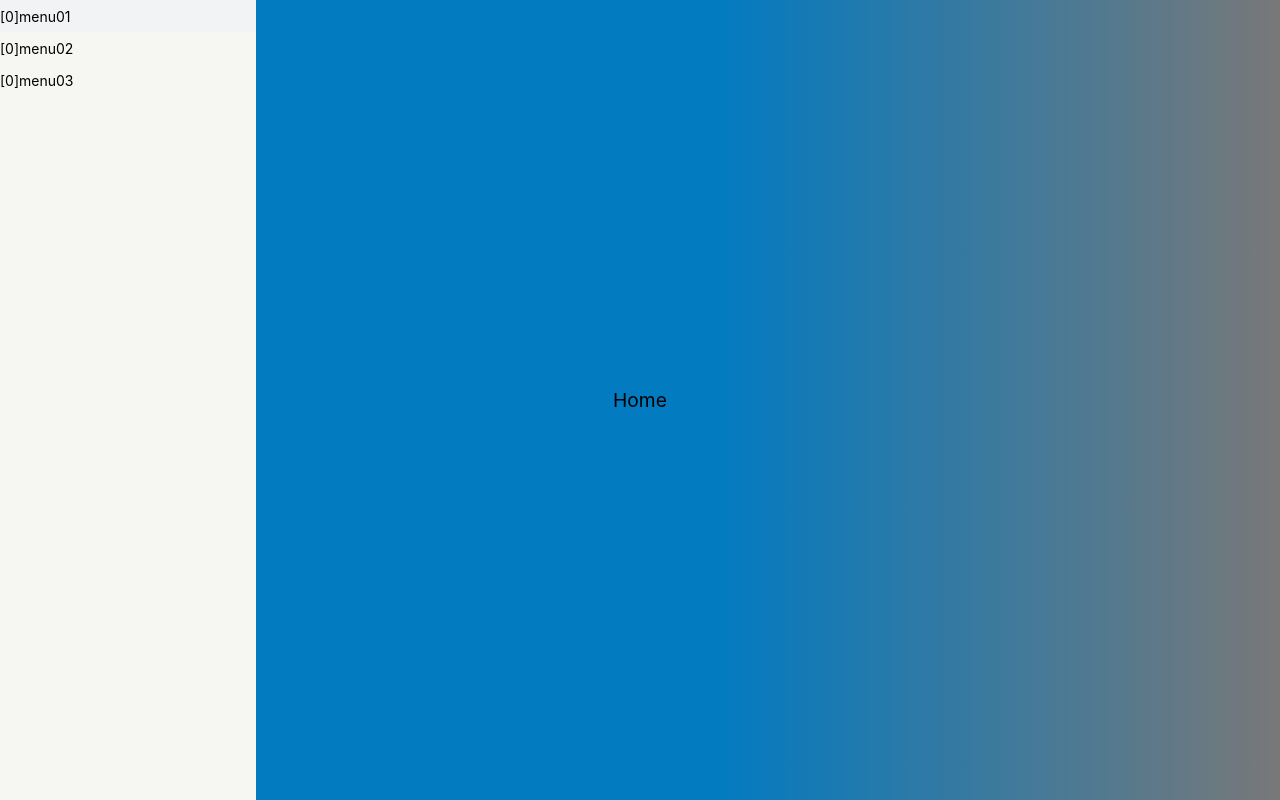
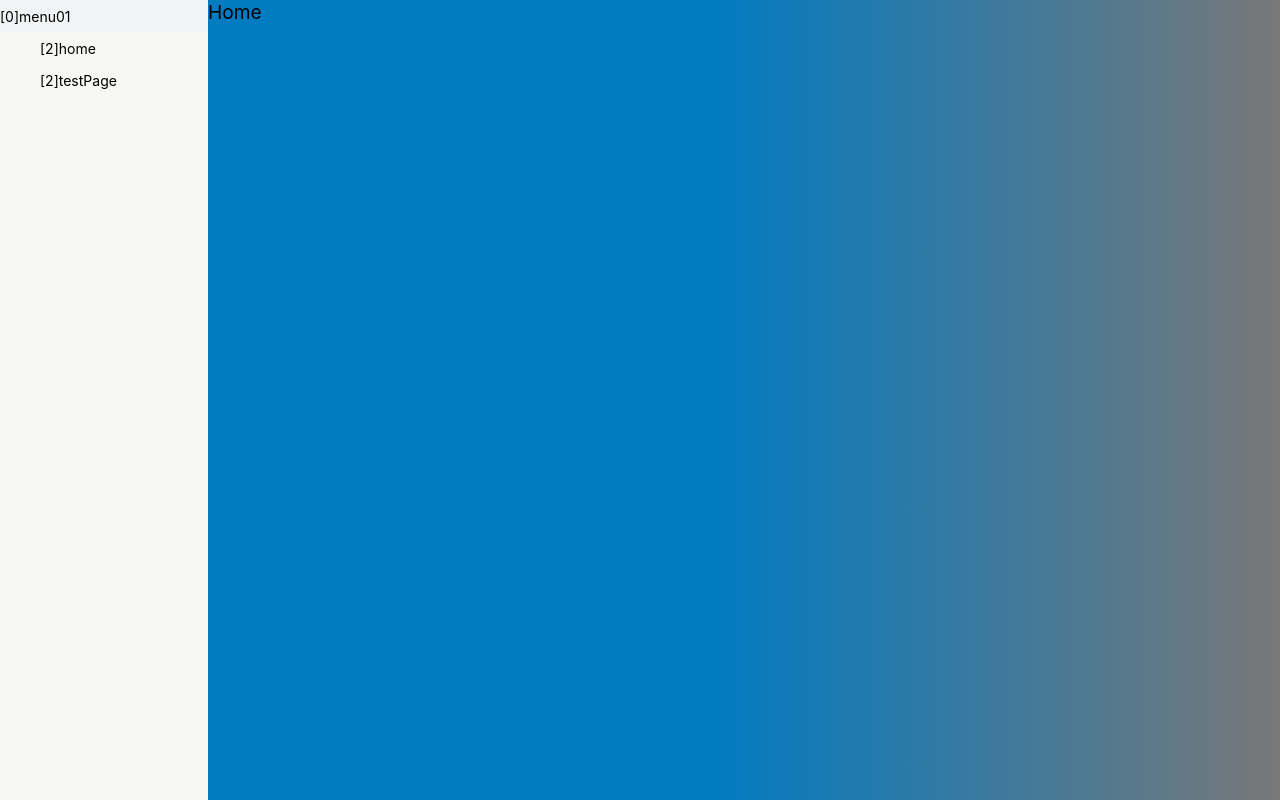
Before and after one commit to lhjwork/jin-css-blog, a React (Create React App) app: page / in a window 1280 px wide. Built offline with nearby package versions, Linux system fonts and the light colour scheme.

Commit message:
depth 수정

```diff
--- a/src/Data/menuData.json
+++ b/src/Data/menuData.json
@@ -1,32 +1,28 @@
 [
   {
     "sysId": "test1",
-    "menuLevel": "1",
-    "menuId": "menu01",
+    "menuId": "STW0110",
     "menuNm": "menu01",
-    "menuPath": "menu01>menu001",
-    "menuSort": "10",
-    "pmenuId": "menu01",
-    "useCd": "N"
-  },
-  {
-    "sysId": "test2",
-    "menuLevel": "2",
-    "menuId": "menu02",
-    "menuNm": "menu02",
-    "menuPath": "menu02>menu002",
-    "menuSort": "10",
-    "pmenuId": "menu02",
-    "useCd": "N"
-  },
-  {
-    "sysId": "test3",
-    "menuLevel": "3",
-    "menuId": "menu03",
-    "menuNm": "menu03",
-    "menuPath": "menu03>menu003",
-    "menuSort": "10",
-    "pmenuId": "menu03",
-    "useCd": "N"
+    "rootRouting": "/",
+    "pmenuId": "STW01",
+    "useCd": "N",
+    "childrens": [
+      {
+        "sysId": "test",
+        "menuId": "home01",
+        "menuTitle": "home",
+        "routing": "/",
+        "pmenuId": "STW0110",
+        "useCd": "N"
+      },
+      {
+        "sysId": "test2",
+        "menuId": "test01",
+        "menuTitle": "testPage",
+        "routing": "test",
+        "pmenuId": "STW0110",
+        "useCd": "N"
+      }
+    ]
   }
 ]
--- /dev/null
+++ b/src/components/Navbar/DethItem.jsx
@@ -0,0 +1,13 @@
+import React from "react";
+import { SbTitle, SbSub, SbLink } from "./Sb.style";
+const DethItem = ({ item, depth = 1 }) => {
+  return (
+    <SbLink to={item.routing}>
+      <SbTitle depth={depth}>
+        [{depth}]{item.menuTitle}
+      </SbTitle>
+    </SbLink>
+  );
+};
+
+export default DethItem;
--- a/src/components/Navbar/Sb.style.js
+++ b/src/components/Navbar/Sb.style.js
@@ -3,15 +3,17 @@ import { Link } from "react-router-dom";
 
 //사이드바 전체를 감싸는 div
 export const SbContainer = styled.div`
-  min-width: 16rem;
+  min-width: 13rem;
   width: auto;
   height: auto;
   min-height: 100vh;
   font-size: 14px;
   background-color: #f6f6f2;
+  flex: 1;
+  /* padding-left: 20px;
   position: fixed;
   left: 0;
-  top: 0;
+  top: 0; */
 `;
 
 // SbItem에서 하위메뉴들을 묶어줄 div
@@ -23,7 +25,7 @@ export const SbSub = styled.div`
 export const SbTitle = styled.div`
   display: flex;
   align-items: center;
-  padding-left: ${(props) => props.depth * 20};
+  padding-left: ${(props) => props.depth * 20 + "px"};
   height: 32px;
   &:hover {
     background-color: #f1f3f4;
--- a/src/components/Navbar/Sbitem.jsx
+++ b/src/components/Navbar/Sbitem.jsx
@@ -1,5 +1,6 @@
 import React from "react";
-import { SbTitle, SbSub, SbLink } from "./Sb.style";
+import { SbTitle, SbSub } from "./Sb.style";
+import DethItem from "./DethItem";
 
 const SbItem = ({ item, depth = 0 }) => {
   return (
@@ -8,9 +9,9 @@ const SbItem = ({ item, depth = 0 }) => {
         [{depth}]{item.menuNm}
       </SbTitle>
       <SbSub>
-        {item.childrens.map((child) => (
-          <SbItem item={child} depth={depth + 1} />
-        ))}
+        {item.childrens.map((child) => {
+          return <DethItem item={child} depth={depth + 2} />;
+        })}
       </SbSub>
     </div>
   );
--- a/src/components/Navbar/SideBar.jsx
+++ b/src/components/Navbar/SideBar.jsx
@@ -4,16 +4,9 @@ import menuData from "../../Data/menuData.json";
 import { SbContainer } from "./Sb.style";
 
 const SideBar = ({ itmes }) => {
-  const nest = (menuData, menuId = "menuId", link = "pmenuId") =>
-    menuData
-      .filter((item) => item[link] === item[menuId])
-      .map((item) => ({ ...item, childrens: nest(menuData, item.menuId) }));
-
-  const tree = nest(menuData);
-  console.log("nest", tree);
   return (
     <SbContainer>
-      {tree.map((subItem, index) => (
+      {menuData.map((subItem, index) => (
         <SbItem item={subItem} key={index} />
       ))}
     </SbContainer>
--- /dev/null
+++ b/src/components/commons/Common.style.js
@@ -0,0 +1,7 @@
+import styled from "styled-components";
+import { Link } from "react-router-dom";
+
+//사이드바 전체를 감싸는 div
+export const RootContainer = styled.div`
+  display: flex;
+`;
--- a/src/index.css
+++ b/src/index.css
@@ -32,7 +32,7 @@ body {
   width: 100vw;
   height: 100vh;
   display: flex;
-  justify-content: center;
+  justify-content: space-between;
   align-items: center;
   font-size: 1.2rem;
   accent-color: var(--color-accent);
--- a/src/pages/Root.jsx
+++ b/src/pages/Root.jsx
@@ -2,12 +2,13 @@ import React from "react";
 import { Outlet } from "react-router-dom";
 
 import SideBar from "../components/Navbar/SideBar";
+import { RootContainer } from "../components/commons/Common.style";
 const Root = () => {
   return (
-    <div>
+    <RootContainer>
       <SideBar />
       <Outlet />
-    </div>
+    </RootContainer>
   );
 };
 
```
